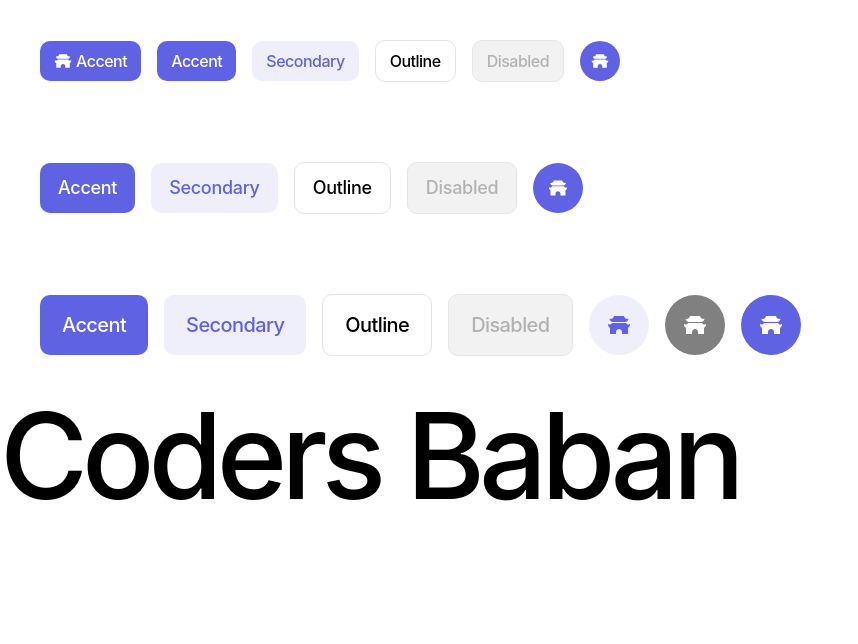
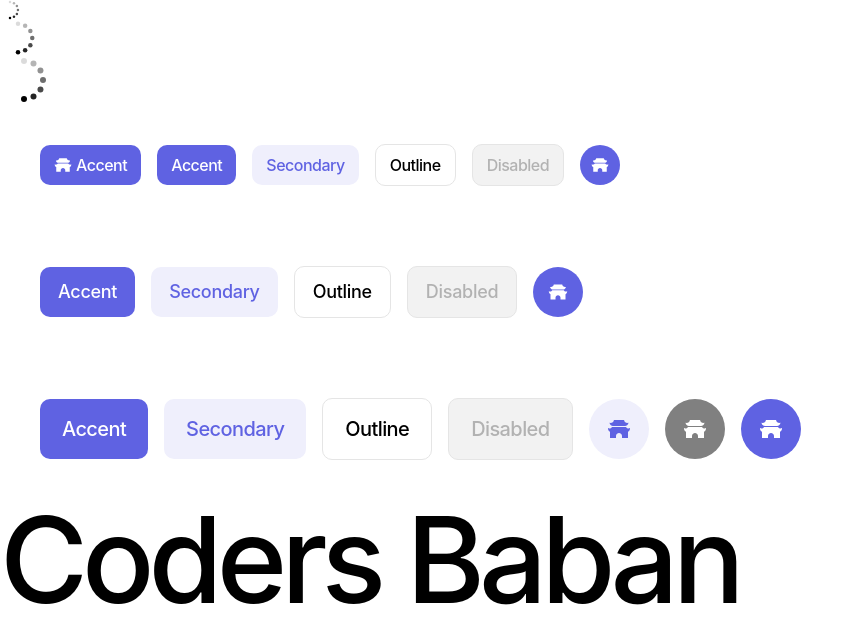
Before and after one commit to Babanlpz/front-end, a Next.js app: page / in a window 1280 px wide. Shown: the top 644 px of the page, without its empty margins (0-858 px from the left). Built offline with nearby package versions, Linux system fonts and the light colour scheme.

Commit message:
FEAT spinner loader for button components

```diff
--- a/src/pages/index.tsx
+++ b/src/pages/index.tsx
@@ -1,5 +1,6 @@
 import { Seo } from "@/ui/components/seo";
 import { Button } from "@/ui/design-systeme/button/button";
+import { Spinner } from "@/ui/design-systeme/spinner/spinner";
 import { Typography } from "@/ui/design-systeme/typography/typography";
 import { RiAncientGateFill } from "react-icons/ri";
 
@@ -7,6 +8,10 @@ export default function Home() {
   return (
     <>
       <Seo title="Coders Baban" description="Coders Baban" />
+
+      <Spinner size="small" />
+      <Spinner />
+      <Spinner size="large" />
 
       <div className="flex items-center gap-4 p-10 ">
         <Button
--- a/src/ui/design-systeme/button/button.tsx
+++ b/src/ui/design-systeme/button/button.tsx
@@ -89,7 +89,7 @@ export const Button = ({
     <>
       <button
         type="button"
-        className={clsx(variantStyles, sizeStyles, icoSize, "")}
+        className={clsx(variantStyles, sizeStyles, icoSize)}
         onClick={() => console.log("click")}
         disabled={disabled}
       >
--- /dev/null
+++ b/src/ui/design-systeme/spinner/spinner.tsx
@@ -0,0 +1,61 @@
+import clsx from "clsx";
+
+interface Props {
+  size?: "small" | "medium" | "large";
+  variant?: "primary" | "white";
+}
+
+export const Spinner = ({ size = "medium", variant = "primary" }: Props) => {
+  let variantStyles: string, sizeStyles: string;
+
+  switch (size) {
+    case "small":
+      sizeStyles = "w-5 h-5";
+      break;
+    case "medium": // Default
+      sizeStyles = "w-9 h-9";
+      break;
+    case "large":
+      sizeStyles = "w-12 h-12";
+      break;
+  }
+
+  switch (variant) {
+    case "primary": // Default
+      variantStyles = "text-primary";
+      break;
+    case "white":
+      variantStyles = "text-white";
+      break;
+  }
+
+  return (
+    <>
+      <svg
+        className={clsx(sizeStyles, variantStyles)}
+        width="24"
+        height="24"
+        viewBox="0 0 24 24"
+        xmlns="http://www.w3.org/2000/svg"
+      >
+        <g>
+          <circle cx="12" cy="2.5" r="1.5" opacity=".14" />
+          <circle cx="16.75" cy="3.77" r="1.5" opacity=".29" />
+          <circle cx="20.23" cy="7.25" r="1.5" opacity=".43" />
+          <circle cx="21.50" cy="12.00" r="1.5" opacity=".57" />
+          <circle cx="20.23" cy="16.75" r="1.5" opacity=".71" />
+          <circle cx="16.75" cy="20.23" r="1.5" opacity=".86" />
+          <circle cx="12" cy="21.5" r="1.5" />
+          <animateTransform
+            attributeName="transform"
+            type="rotate"
+            calcMode="discrete"
+            dur="0.75s"
+            values="0 12 12;30 12 12;60 12 12;90 12 12;120 12 12;150 12 12;180 12 12;210 12 12;240 12 12;270 12 12;300 12 12;330 12 12;360 12 12"
+            repeatCount="indefinite"
+          />
+        </g>
+      </svg>
+    </>
+  );
+};
```
